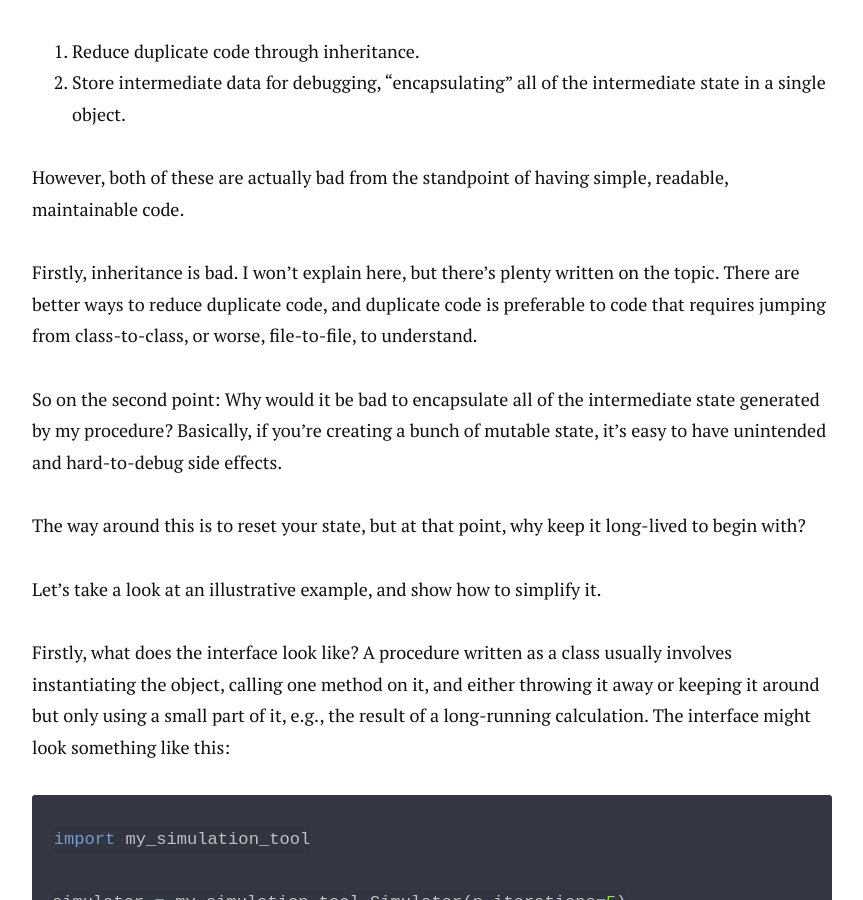
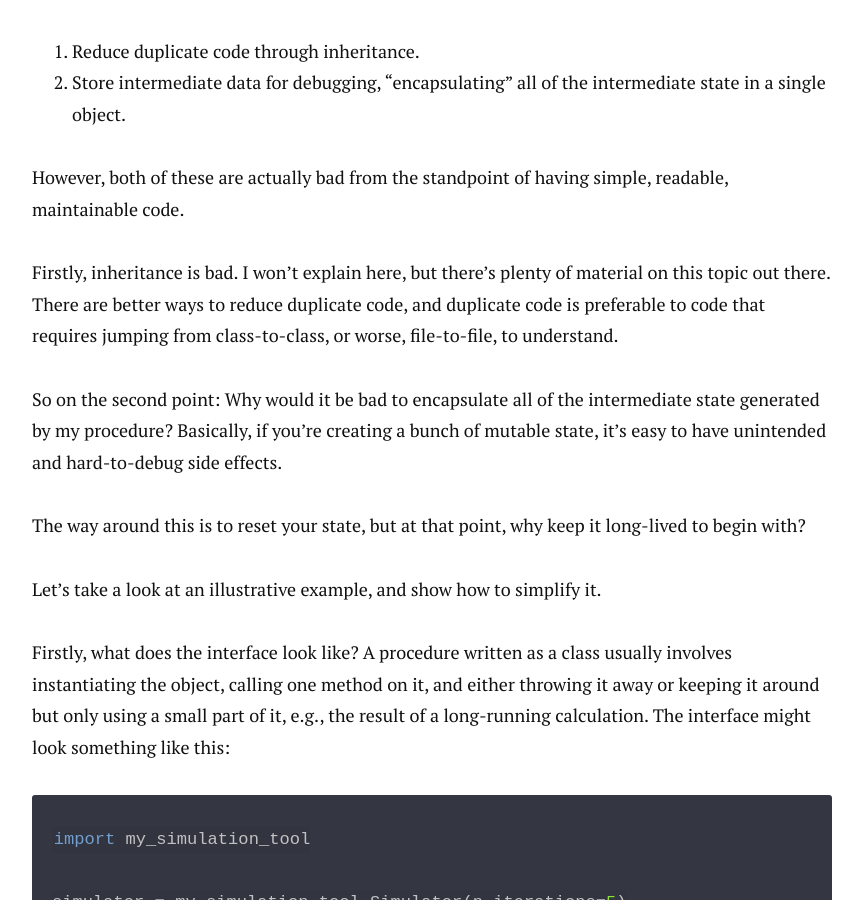
Before and after one commit to petebachant/petebachant.github.io, a Jekyll site: the page built from _posts/2023-07-22-when-and-why-classes.markdown, in a window 1280 px wide and 900 px high, scrolled down 649 px. Shown: the whole window, without its empty margins (208-1071 px from the left). Built offline with Jekyll 4.4.1, drawn with Linux system fonts in a browser that asks for light colours; nearby versions of some CDN libraries; comment, search, counter and statistics services are not loaded; some of the changed text lies outside the part shown.

```diff
--- a/_posts/2023-07-22-when-and-why-classes.markdown
+++ b/_posts/2023-07-22-when-and-why-classes.markdown
@@ -20,7 +20,7 @@ However, both of these are actually bad from the standpoint of having
 simple, readable, maintainable code.
 
 Firstly, inheritance is bad. I won't explain here, but there's
-plenty written on the topic.
+plenty of material on this topic out there.
 There are better ways to reduce duplicate code,
 and duplicate code is preferable to code that requires jumping
 from class-to-class, or worse, file-to-file, to understand.
```
Also changed, not shown: other parts of _posts/2023-07-22-when-and-why-classes.markdown (+5 -5 lines), 1 other file.
